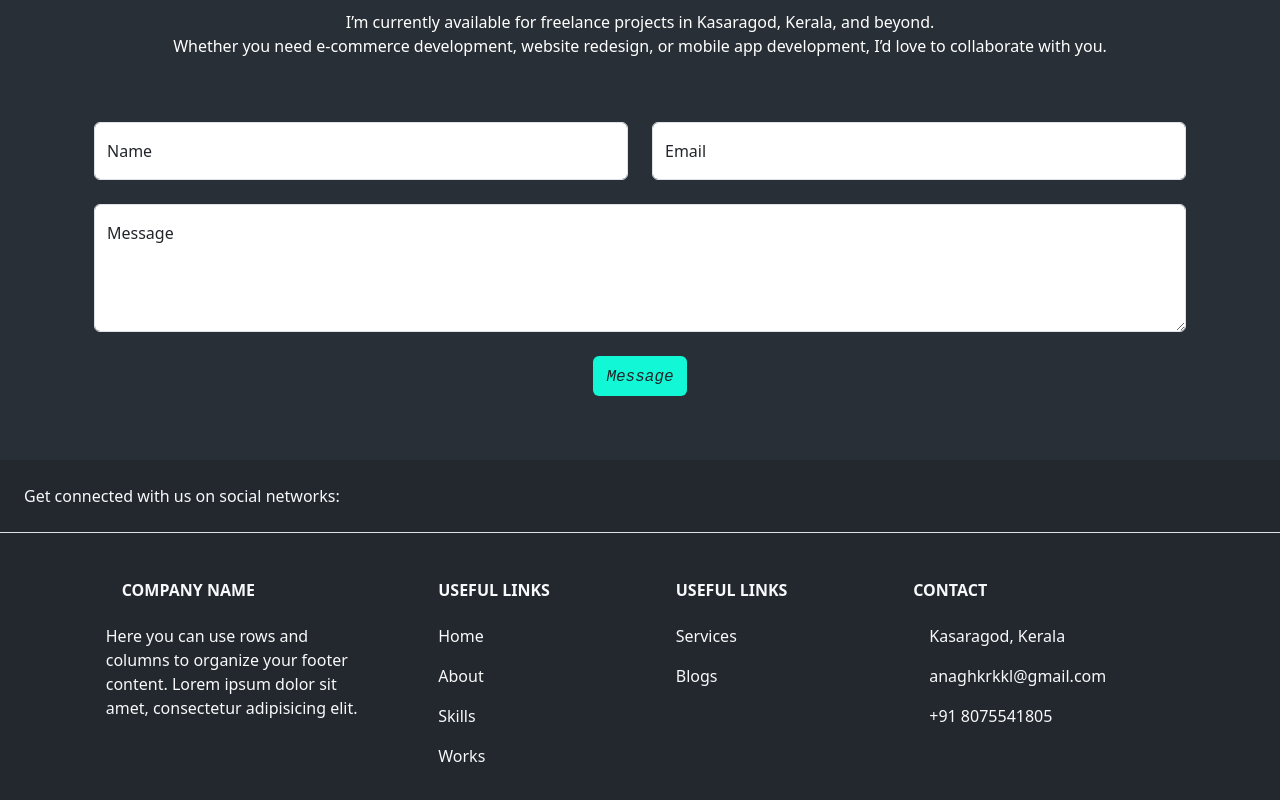
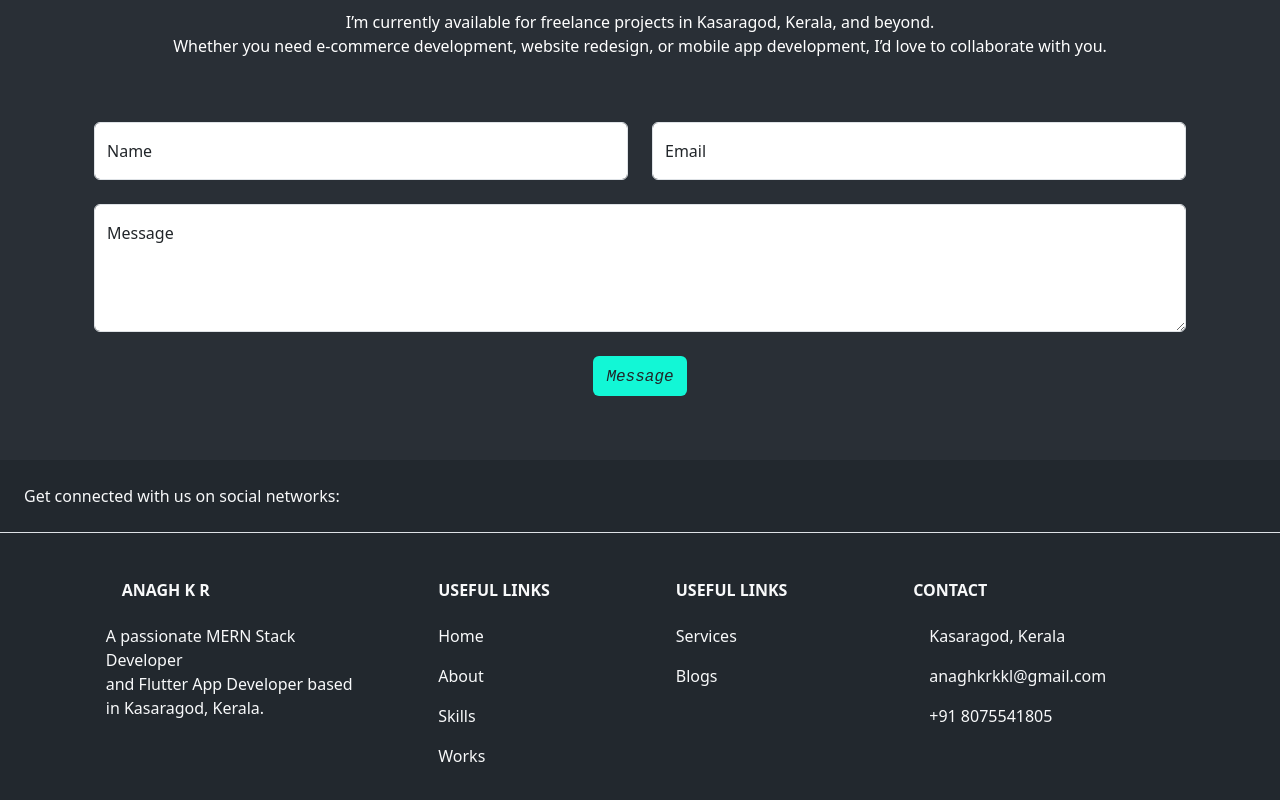
Before and after one commit to anagh534/portfolio, a Next.js app: page / in a window 1280 px wide. Shown: the part 3424-4224 px from the top of the page. Built offline with nearby package versions, Linux system fonts and the light colour scheme; some icons are missing.

Commit message:
changed footer

```diff
--- a/components/footer/footer.jsx
+++ b/components/footer/footer.jsx
@@ -36,11 +36,10 @@ const Footer = () => {
                         <div className="row mt-3">
                             <div className="col-md-3 col-lg-4 col-xl-3 mx-auto mb-4">
                                 <h6 className="text-uppercase fw-bold mb-4">
-                                    <i className="fas fa-gem me-3"></i>Company name
+                                    <i className="fas fa-gem me-3"></i>ANAGH K R
                                 </h6>
                                 <p>
-                                    Here you can use rows and columns to organize your footer content. Lorem ipsum
-                                    dolor sit amet, consectetur adipisicing elit.
+                                    A passionate MERN Stack Developer<br></br> and Flutter App Developer based in Kasaragod, Kerala.
                                 </p>
                             </div>
                             <div className="col-md-2 col-lg-2 col-xl-2 mx-auto mb-4">
```
